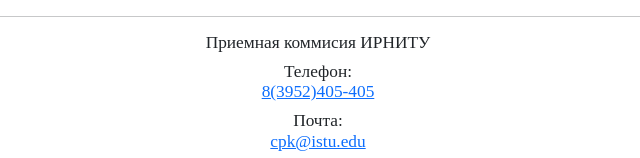
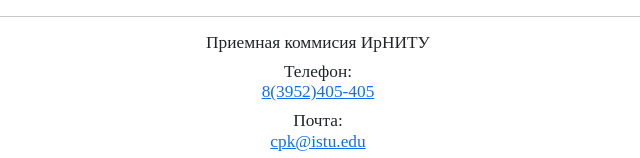
Before and after one commit to Le0n41/Web-site, a plain HTML site: page index.html in a window 1280 px wide. Shown: the part 2392-2550 px from the top of the page, 322-962 px from the left. Drawn offline with nearby package versions, Linux system fonts and the light colour scheme; some icons are missing.

Commit message:
Update index.html

```diff
--- a/index.html
+++ b/index.html
@@ -154,7 +154,7 @@
     <footer>
         <hr>
         <adress>
-            <h3>Приемная коммисия ИРНИТУ</h3>
+            <h3>Приемная коммисия ИрНИТУ</h3>
             <h3>Телефон:<a class="a_footer" href="tel:83952405405">8(3952)405-405</a> <i class="fas fa-phone"></i></h3>
             <h3>Почта:<a class="a_footer" href="mailto:cpk@istu.edu">cpk@istu.edu</a></h3>
         </adress>
```
